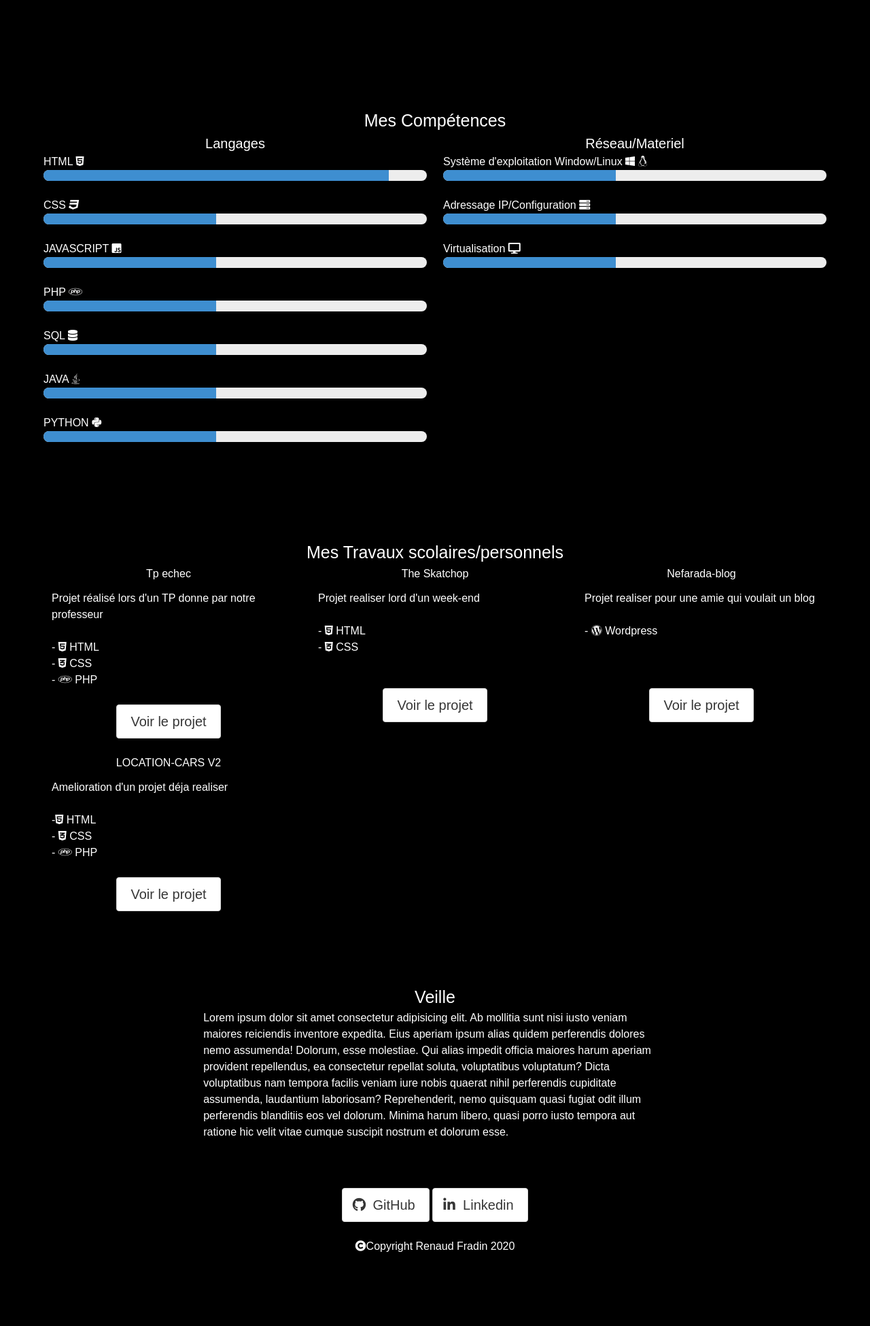
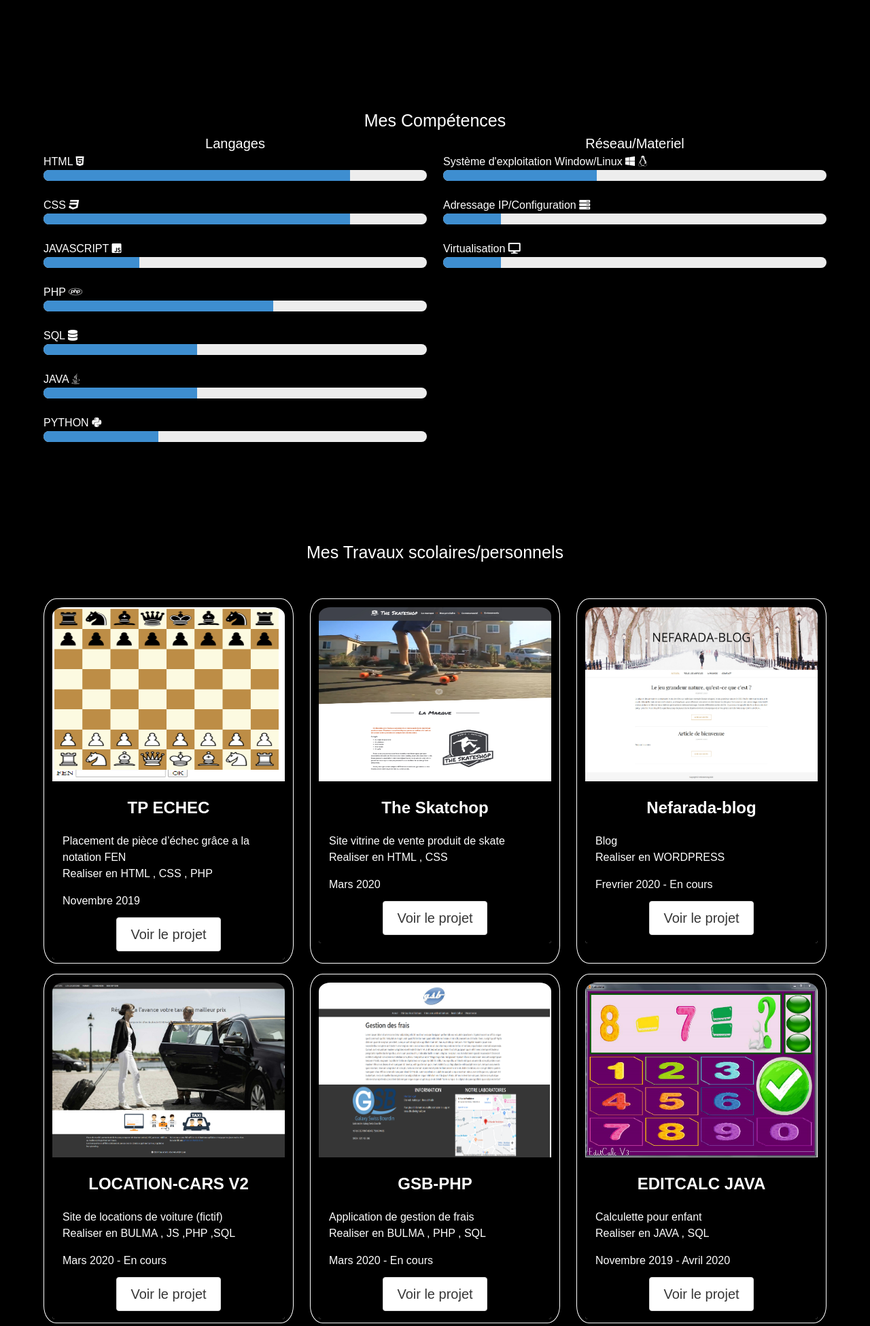
Before and after one commit to Renaudfradin/Portfolio, a PHP site: page / in a window 1280 px wide. Shown: the part 1353-3303 px from the top of the page at 68% size. Before the commit the page ends 3194 px from the top, so only its background shows below. Run offline with PHP 8.4, Linux system fonts and the light colour scheme; some libraries are stand-ins or nearby versions.

Commit message:
Add files via upload

```diff
--- a/index.html
+++ b/index.html
@@ -21,7 +21,7 @@
 
         <div id="navbarBasicExample" class="navbar-menu">
             <div class="navbar-start" id="navbar-menu1">
-                <a class="navbar-item" id="portfolio1" href="index.html">Portfolio</a>
+                <a class="navbar-item" id="portfolio1" href="#top">Portfolio</a>
                 <a class="navbar-item" id="propos1" href="#aprpos">A propos</a>
                 <a class="navbar-item" id="propos1" href="#competences">Mes Compétences</a>
                 <a class="navbar-item" id="travaux1" href="#mestravaux">Mes travaux</a>
@@ -30,6 +30,8 @@
             </div>
         </div>
     </nav>
+<section id="top" style="background-color: #ffffff00;"></section>
+
 <div class="block" id="block1">
     <h1 class="bienveue">Bienvenue sur mon Portfolio</h1>
 </div>
@@ -60,7 +62,7 @@
                         Bonne visite !
                     </div>
                     <div class="column"  id="CVBTN">
-                        <a class="button is-medium" href="cv-devweb-alternance.pdf">Voir mon cv</a>
+                        <a class="button is-medium" href="cv.pdf">Voir mon cv</a>
                     </div>
 
                 </div>
@@ -77,92 +79,190 @@
             <div class="column">
                 <h1 class="titreprog" style="text-align: center;">Langages</h1>
                 <h5>HTML <i class="fab fa-html5"></i></h5>
-                <progress class="progress is-info" value="90" max="100">90%</progress>
+                <progress class="progress is-info" value="80" max="100">90%</progress>
                 <h5>CSS <i class="fab fa-css3"></i></h5>
-                <progress class="progress is-info" value="45" max="100">45%</progress>
+                <progress class="progress is-info" value="80" max="100">80%</progress>
                 <h5>JAVASCRIPT <i class="fab fa-js-square"></i></h5>
-                <progress class="progress is-info" value="45" max="100">45%</progress>
+                <progress class="progress is-info" value="25" max="100">25%</progress>
                 <h5>PHP <i class="fab fa-php"></i></h5>
-                <progress class="progress is-info" value="45" max="100">45%</progress>
+                <progress class="progress is-info" value="60" max="100">60%</progress>
                 <h5>SQL <i class="fas fa-database"></i></h5>
-                <progress class="progress is-info" value="45" max="100">45%</progress>
+                <progress class="progress is-info" value="40" max="100">40%</progress>
                 <h5>JAVA <i class="fab fa-java"></i></h5>
-                <progress class="progress is-info" value="45" max="100">45%</progress>
+                <progress class="progress is-info" value="40" max="100">40%</progress>
                 <h5>PYTHON <i class="fab fa-python"></i></h5>
-                <progress class="progress is-info" value="45" max="100">45%</progress>
+                <progress class="progress is-info" value="30" max="100">30%</progress>
             </div>
             <div class="column">
                 <h1 class="titreprog" style="text-align: center;">Réseau/Materiel</h1>
                 <h5>Système d'exploitation Window/Linux <i class="fab fa-windows"></i> <i class="fab fa-linux"></i></h5>
-                <progress class="progress is-info" value="45" max="100">45%</progress>
+                <progress class="progress is-info" value="40" max="100">40%</progress>
                 <h5>Adressage IP/Configuration <i class="fas fa-server"></i></h5>
-                <progress class="progress is-info" value="45" max="100">45%</progress>
+                <progress class="progress is-info" value="15" max="100">15%</progress>
                 <h5>Virtualisation <i class="fas fa-desktop"></i></h5>
-                <progress class="progress is-info" value="45" max="100">45%</progress>
+                <progress class="progress is-info" value="15" max="100">15%</progress>
             </div>
         </div>
     </div>
 </div>
 <section id="mestravaux"><br><br><br><br><br></section>
-<h1 class="traveauxtitle">Mes Travaux scolaires/personnels<br></h1>
+<h1 class="traveauxtitle">Mes Travaux scolaires/personnels</h1><br><br>
 <div class="block">
     <div class="container">
         <div class="columns">
-            <div class="column">
-                <h1 class="titreprojet">Tp echec</h1>
-                <div class="column">Projet réalisé lors d'un TP donne par notre professeur</div>
-                <div class="column">
-                    - <i class="fab fa-html5"></i> HTML <br>
-                    - <i class="fab fa-css3-alt"></i> CSS <br>
-                    - <i class="fab fa-php"></i> PHP <br>
+            <div class="column" id = "column">
+                <div class="card" >
+                    <div class="card-image" id ="card-image">
+                        <figure class="image is-4by3" >
+                        <img src="image/ECHECFEN.png" alt="" id = "imgproj">
+                        </figure>
                     </div>
-                <div class="column"  id="CVBTN">
-                    <a class="button is-medium" href="https://renaudfradin.github.io/echec-fen/">Voir le projet</a>
+                    <div class="card-content" id = "card-content">
+                        <div class="media">
+                            <div class="media-content">
+                                <div class="field is-grouped is-grouped-centered">
+                                    <p class="title is-4" id="title">TP ECHEC</p>
                                 </div>
                             </div>
-            <div class="column">
-                <h1 class="titreprojet">The Skatchop</h1>
-                <div class="column">Projet realiser lord d'un week-end</div>
-                <div class="column">
-                    - <i class="fab fa-html5"></i> HTML <br>
-                    - <i class="fab fa-css3-alt"></i> CSS <br><br>
                         </div>
-                <div class="column"  id="CVBTN">
-                    <a class="button is-medium" href="https://renaudfradin.github.io/The-Skateshop/">Voir le projet</a>
+                        <div class="content">
+                            <p>Placement de pièce d’échec grâce a la notation FEN<br>Realiser en HTML , CSS , PHP</p>
+                            <time datetime="">Novembre 2019</time>
+                            <div class="column" id="CVBTN">
+                                <a class="button is-medium" href="https://github.com/Renaudfradin/echec-fen">Voir le projet</a>
                             </div>
                         </div>
-            <div class="column">
-                <h1 class="titreprojet">Nefarada-blog</h1>
-                <div class="column">Projet realiser pour une amie qui voulait un blog</div>
-                <div class="column">
-                    - <i class="fab fa-wordpress"></i> Wordpress<br><br><br>
                     </div>
-                <div class="column"  id="CVBTN">
+                </div>
+            </div>
+            <div class="column" id = "column">
+                <div class="card" >
+                    <div class="card-image" id ="card-image">
+                        <figure class="image is-4by3" >
+                        <img src="image/Screenshot_2020-04-21 The Skateshop.jpg" alt="" id = "imgproj">
+                        </figure>
+                    </div>
+                    <div class="card-content" id = "card-content">
+                        <div class="media">
+                            <div class="media-content">
+                                <div class="field is-grouped is-grouped-centered">
+                                    <p class="title is-4" id="title">The Skatchop</p>
+                                </div>
+                            </div>
+                        </div>
+                        <div class="content">
+                            <p>Site vitrine de vente produit de skate<br>Realiser en HTML , CSS</p>
+                            <time datetime="">Mars 2020</time>
+                            <div class="column" id="CVBTN">
+                                <a class="button is-medium" href="https://github.com/Renaudfradin/The-Skateshop">Voir le projet</a>
+                            </div>
+                        </div>
+                    </div>
+                </div>
+            </div>
+            <div class="column" id = "column">
+                <div class="card" >
+                    <div class="card-image" id ="card-image">
+                        <figure class="image is-4by3" >
+                        <img src="image/Screenshot_2020-04-21 Nefarada-blog.jpg" alt="" id = "imgproj">
+                        </figure>
+                    </div>
+                    <div class="card-content" id = "card-content">
+                        <div class="media">
+                            <div class="media-content">
+                                <div class="field is-grouped is-grouped-centered">
+                                    <p class="title is-4" id="title">Nefarada-blog</p>
+                                </div>
+                            </div>
+                        </div>
+                        <div class="content">
+                            <p>Blog <br>Realiser en WORDPRESS</p>
+                            <time datetime="">Frevrier 2020 - En cours</time>
+                            <div class="column" id="CVBTN">
                                 <a class="button is-medium" href="https://nefarada-blog.yj.fr/">Voir le projet</a>
+                            </div>
+                        </div>
+                    </div>
                 </div>
             </div>
         </div>
     </div>
     <div class="container">
         <div class="columns">
-            <div class="column">
-                <h1 class="titreprojet">LOCATION-CARS V2</h1>
-                <div class="column">Amelioration d'un projet déja realiser</div>
-                <div class="column">
-                    -<i class="fab fa-html5"></i> HTML <br>
-                    - <i class="fab fa-css3-alt"></i> CSS <br>
-
-                    - <i class="fab fa-php"></i> PHP <br>
+            <div class="column" id = "column">
+                <div class="card" >
+                    <div class="card-image" id ="card-image">
+                        <figure class="image is-4by3" >
+                        <img src="image/Screenshot_2020-04-21 AKIM-VTC.jpg" alt="" id = "imgproj">
+                        </figure>
                     </div>
-                <div class="column"  id="CVBTN">
+                    <div class="card-content" id = "card-content">
+                        <div class="media">
+                            <div class="media-content">
+                                <div class="field is-grouped is-grouped-centered">
+                                    <p class="title is-4" id="title">LOCATION-CARS V2</p>
+                                </div>
+                            </div>
+                        </div>
+                        <div class="content">
+                            <p>Site de locations de voiture (ﬁctif) <br>Realiser en BULMA , JS ,PHP ,SQL</p>
+                            <time datetime="">Mars 2020 - En cours</time>
+                            <div class="column" id="CVBTN">
                                 <a class="button is-medium" href="https://github.com/Renaudfradin/location-cars-V2/">Voir le projet</a>
                             </div>
                         </div>
-            <div class="column">
-
                     </div>
-            <div class="column">
-
+                </div>
+            </div>
+            <div class="column" id = "column">
+                <div class="card" >
+                    <div class="card-image" id ="card-image">
+                      <figure class="image is-4by3" >
+                        <img src="image/Screenshot_2020-04-21 Intranet du Laboratoire Galaxy-Swiss Bourdin.png" alt="" id = "imgproj">
+                      </figure>
+                    </div>
+                    <div class="card-content" id = "card-content">
+                        <div class="media">
+                            <div class="media-content">
+                                <div class="field is-grouped is-grouped-centered">
+                                    <p class="title is-4" id="title">GSB-PHP</p>
+                                </div>
+                            </div>
+                        </div>
+                        <div class="content">
+                            <p>Application de gestion de frais <br>Realiser en BULMA , PHP , SQL</p>
+                            <time datetime="">Mars 2020 - En cours</time>
+                            <div class="column" id="CVBTN">
+                                <a class="button is-medium" href="https://github.com/Renaudfradin/GSB-PHP">Voir le projet</a>
+                            </div>
+                        </div>
+                    </div>
+                </div>
+            </div>
+            <div class="column" id = "column">
+                <div class="card" >
+                    <div class="card-image" id ="card-image">
+                      <figure class="image is-4by3" >
+                        <img src="image/EDITCALC.png" alt="" id = "imgproj">
+                      </figure>
+                    </div>
+                    <div class="card-content" id = "card-content">
+                        <div class="media">
+                            <div class="media-content">
+                                <div class="field is-grouped is-grouped-centered">
+                                    <p class="title is-4" id="title">EDITCALC JAVA</p>
+                                </div>
+                            </div>
+                        </div>
+                        <div class="content">
+                            <p>Calculette pour enfant <br>Realiser en JAVA , SQL</p>
+                            <time datetime="">Novembre 2019 - Avril 2020</time>
+                            <div class="column" id="CVBTN">
+                                <a class="button is-medium" href="https://github.com/Renaudfradin/EDITCAL-JAVA">Voir le projet</a>
+                            </div>
+                        </div>
+                    </div>
+                </div>
             </div>
         </div>
     </div>
--- a/style.css
+++ b/style.css
@@ -1,6 +1,5 @@
 html{
     scroll-behavior: smooth;
-
 }
 body{
     font-family: 'Ubuntu', sans-serif;
@@ -8,7 +7,7 @@ body{
 }
 #block1{
     position: relative;
-    background-image: url("blake-connally-B3l0g6HLxr8.jpg");
+    background-image: url("image/blake-connally-B3l0g6HLxr8.jpg");
     background-repeat: no-repeat;
     background-size: cover;
     background-position:center;
@@ -74,6 +73,36 @@ body{
 {
     color: aliceblue;
 }
+#card-content{
+    background-color: black;
+    color: white;
+    padding-top: 25px;
+    padding-bottom: 0px;
+    padding-right: 15px;
+    padding-left: 15px;
+}
+#imgproj{
+    border-top-right-radius: 5%;
+    border-top-left-radius: 5%;
+}
+#title{
+    color: white;
+}
+#column{
+    border-radius: 5%;
+    border: 1px solid white;
+    margin-top: 12px;
+    margin-bottom: 15px;
+    margin-right: 12px;
+    margin-left: 12px;
+    padding-right: 12px;
+    padding-top: 0.75rem;
+    padding-bottom: 5px;
+
+}
+#card-image{
+    background-color: black;
+}
 @media screen and (max-width:1023px){
     #portfolio{
         display: flex;
```
Also changed, not shown: image/ECHECFEN.PNG (added), image/EDITCALC.PNG (added), image/Screenshot_2020-04-21 AKIM-VTC.jpg (added), image/Screenshot_2020-04-21 Intranet du Laboratoire Galaxy-Swiss Bourdin.png (added), image/Screenshot_2020-04-21 Nefarada-blog.jpg (added), image/Screenshot_2020-04-21 The Skateshop.jpg (added), image/blake-connally-B3l0g6HLxr8.jpg (added), 2 other files. Lines whose indentation alone changed are shown as unchanged.
